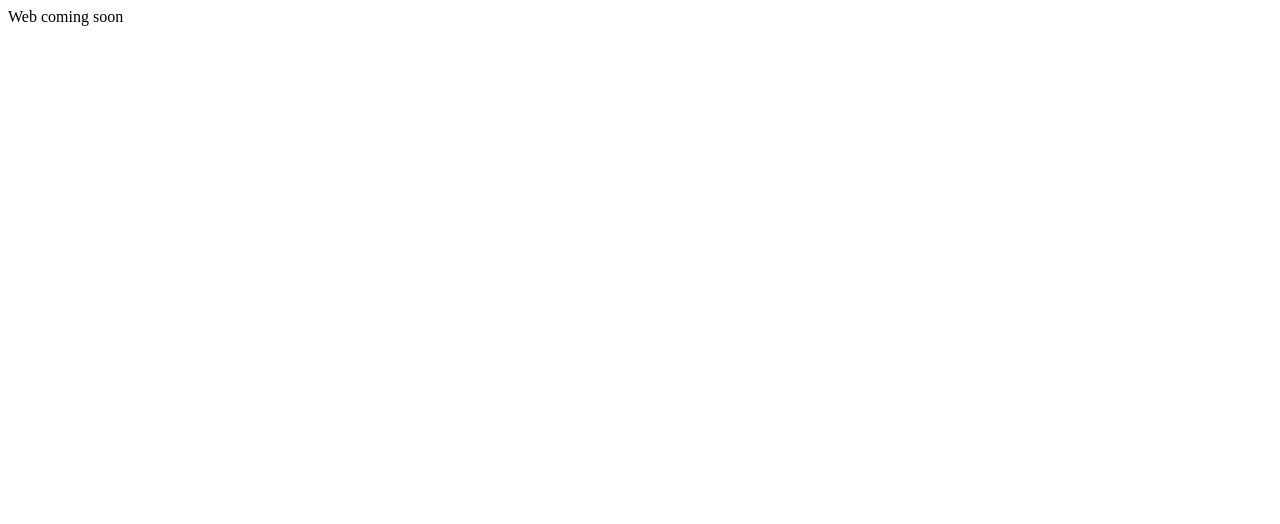
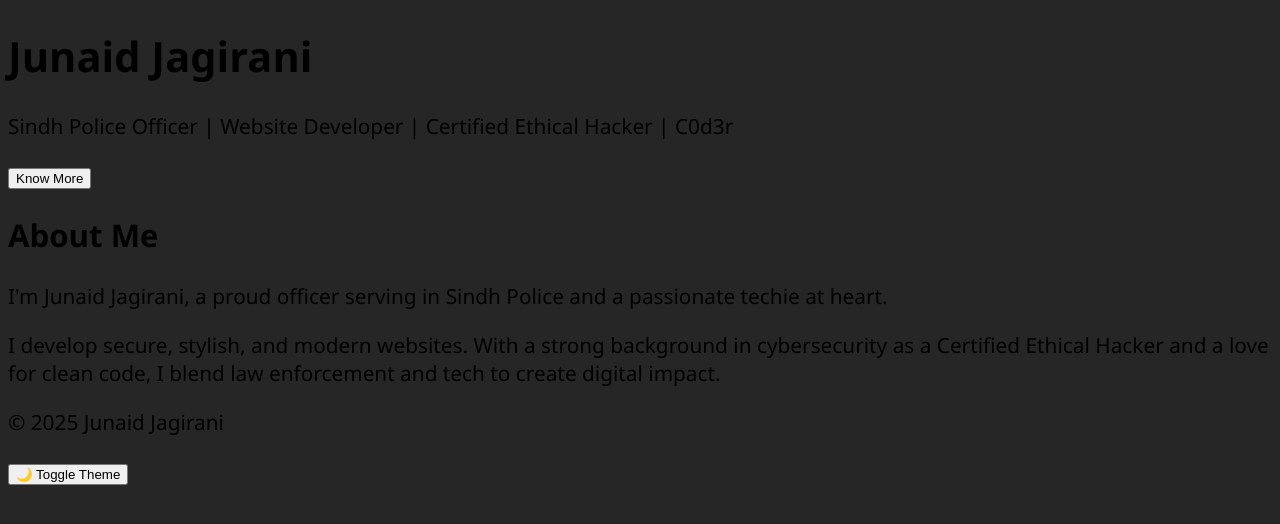
Before and after one commit to JunaidJagirani/junaidjagirani.github.io, a plain HTML site: page index.html in a window 1280 px wide. Drawn offline with Linux system fonts and the light colour scheme; files that its build step writes are made by us from their sources.

Commit message:
Update index.html

```diff
--- a/index.html
+++ b/index.html
@@ -1 +1,34 @@
-Web coming soon
+<!DOCTYPE html>
+<html lang="en">
+<head>
+  <meta charset="UTF-8" />
+  <meta name="viewport" content="width=device-width, initial-scale=1.0" />
+  <title>Junaid Jagirani</title>
+  <link rel="stylesheet" href="style.css" />
+</head>
+<body>
+
+  <header class="header">
+    <h1>Junaid Jagirani</h1>
+    <p>Sindh Police Officer | Website Developer | Certified Ethical Hacker | C0d3r</p>
+    <button onclick="scrollToAbout()">Know More</button>
+  </header>
+
+  <section class="about" id="about">
+    <h2>About Me</h2>
+    <p>
+      I'm Junaid Jagirani, a proud officer serving in Sindh Police and a passionate techie at heart.
+    </p>
+    <p>
+      I develop secure, stylish, and modern websites. With a strong background in cybersecurity as a Certified Ethical Hacker and a love for clean code, I blend law enforcement and tech to create digital impact.
+    </p>
+  </section>
+
+  <footer>
+    <p>&copy; 2025 Junaid Jagirani</p>
+    <button onclick="toggleTheme()">🌙 Toggle Theme</button>
+  </footer>
+
+  <script src="script.js"></script>
+</body>
+</html>
```
